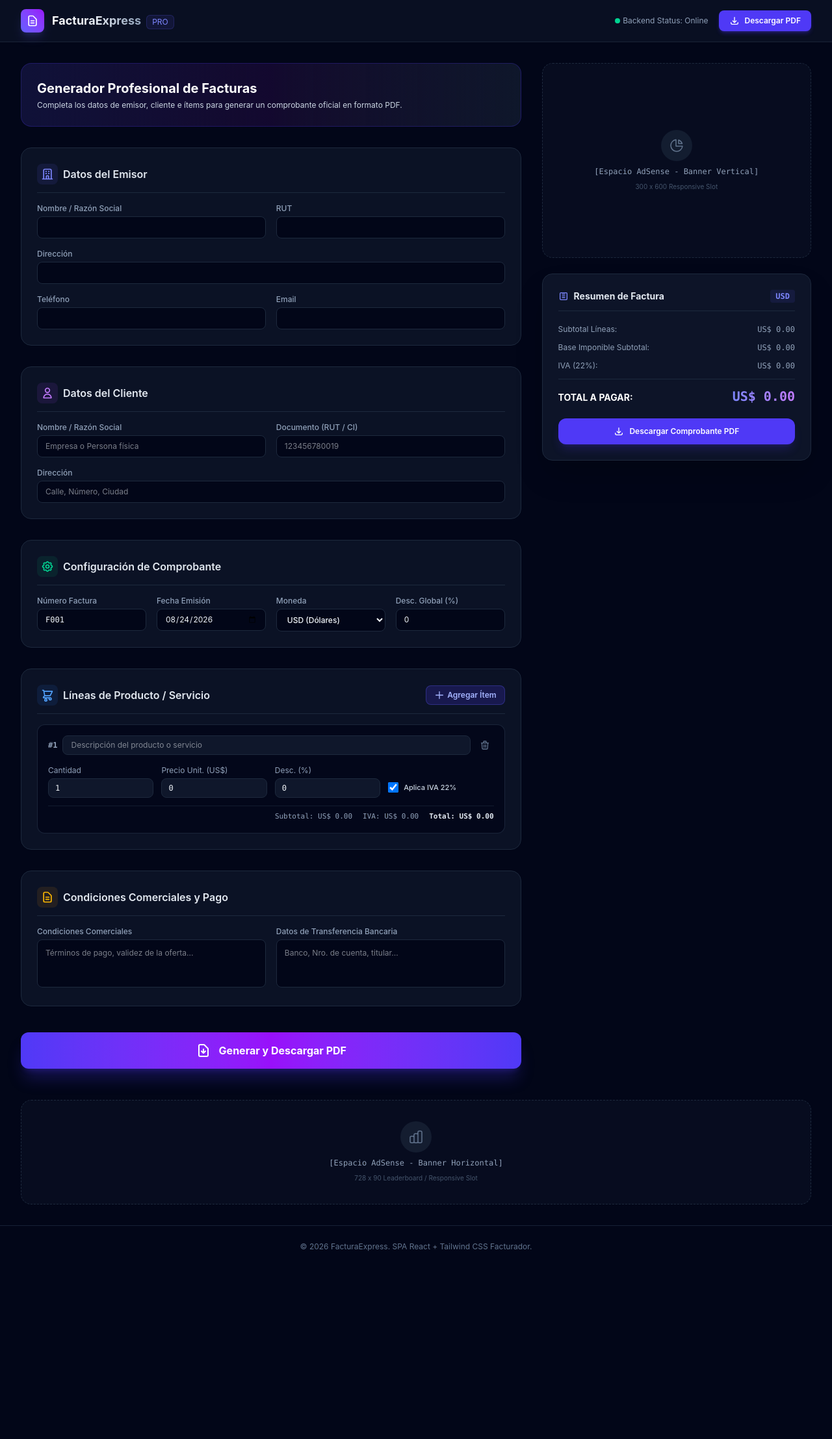
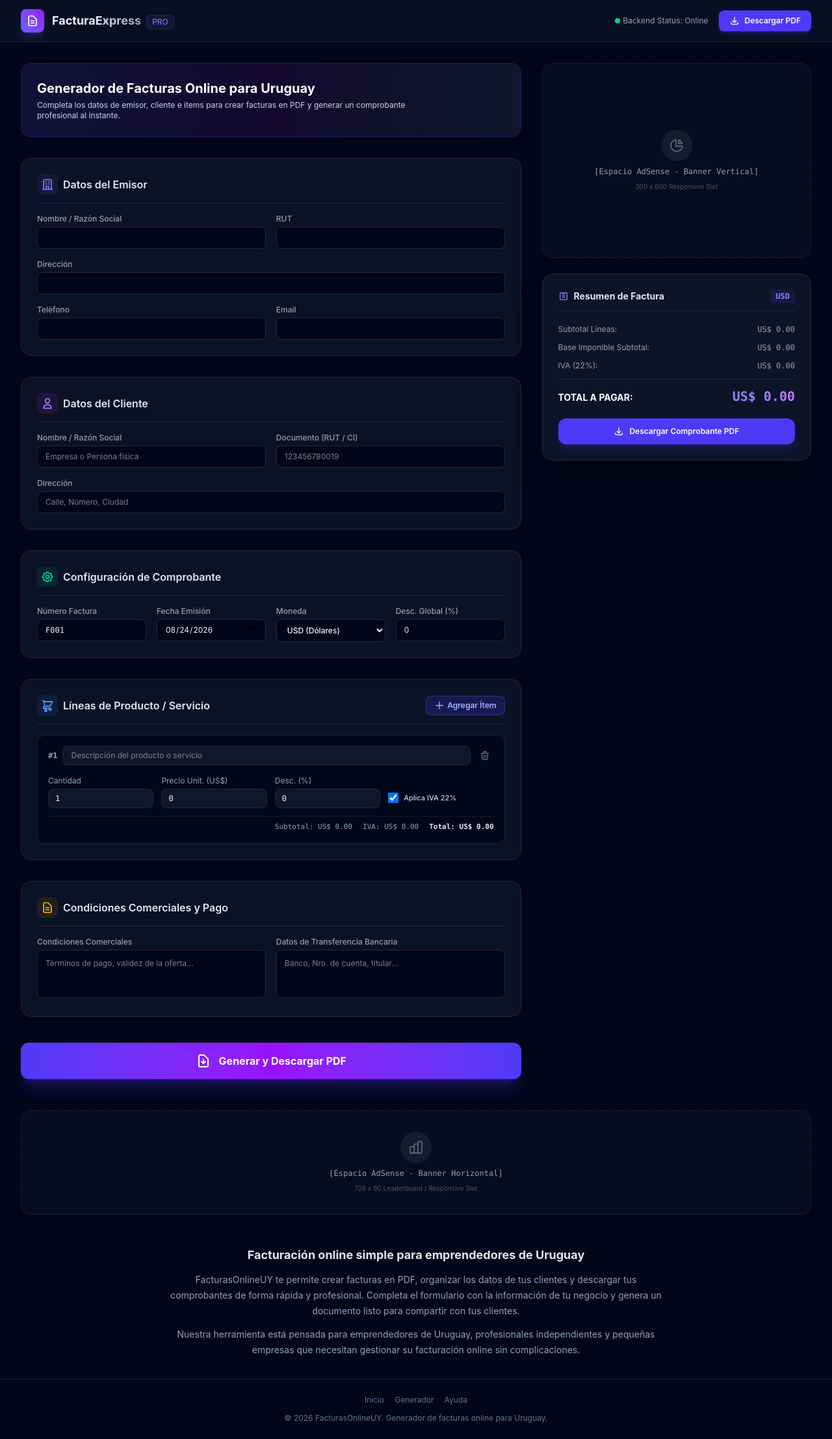
Before and after one commit to OrtegaManu/facturador-tecnogadgets-frontend, a React (Vite) app: page / in a window 1280 px wide. Shown: the whole page at 65% size. Before the commit the page ends 1951 px from the top, so only its background shows below. Built offline with nearby package versions, Linux system fonts and the light colour scheme; no server answers.

Commit message:
Solución integral de errores SEO: H1, meta título y estructura

```diff
--- a/index.html
+++ b/index.html
@@ -1,12 +1,12 @@
 <!doctype html>
-<html lang="en">
+<html lang="es-UY">
   <head>
     <meta charset="UTF-8" />
     <link rel="icon" type="image/svg+xml" href="/favicon.svg" />
     <meta name="viewport" content="width=device-width, initial-scale=1.0" />
     <meta name="description" content="Generador de facturas online ágil y profesional para Uruguay. Crea, descarga en PDF y gestiona tus comprobantes al instante." />
     <meta name="keywords" content="generador de facturas online Uruguay, facturación online Uruguay, facturas en PDF, comprobantes electrónicos Uruguay, crear factura online, gestión de facturas" />
-    <title>FacturasOnlineUY</title>
+    <title>FacturasOnlineUY - Generador de Facturas Online en Uruguay</title>
   </head>
   <body>
     <div id="root"></div>
--- a/src/App.jsx
+++ b/src/App.jsx
@@ -286,7 +286,7 @@ function App() {
       </header>
 
       {/* Main Container - 2 Columns (65% / 35%) */}
-      <main className="flex-1 max-w-7xl w-full mx-auto px-4 sm:px-6 lg:px-8 py-8">
+      <main id="inicio" className="flex-1 max-w-7xl w-full mx-auto px-4 sm:px-6 lg:px-8 py-8">
 
         {/* Notifications */}
         {errorMsg && (
@@ -322,7 +322,7 @@ function App() {
           </div>
         )}
 
-        <form onSubmit={handleGeneratePdf} className="flex flex-col lg:flex-row gap-8">
+        <form id="generador" onSubmit={handleGeneratePdf} className="flex flex-col lg:flex-row gap-8">
 
           {/* LEFT COLUMN (65%) */}
           <div className="w-full lg:w-[65%] space-y-8">
@@ -330,9 +330,9 @@ function App() {
             {/* Header Banner info */}
             <div className="bg-gradient-to-r from-indigo-900/30 via-purple-900/20 to-slate-900 border border-indigo-800/40 rounded-2xl p-6 relative overflow-hidden">
               <div className="relative z-10 space-y-1">
-                <h1 className="text-xl font-bold text-white">Generador Profesional de Facturas</h1>
+                <h1 className="text-xl font-bold text-white">Generador de Facturas Online para Uruguay</h1>
                 <p className="text-xs text-slate-300 max-w-xl">
-                  Completa los datos de emisor, cliente e ítems para generar un comprobante oficial en formato PDF.
+                  Completa los datos de emisor, cliente e ítems para crear facturas en PDF y generar un comprobante profesional al instante.
                 </p>
               </div>
             </div>
@@ -817,11 +817,27 @@ function App() {
           <span className="text-[10px] text-slate-600">728 x 90 Leaderboard / Responsive Slot</span>
         </section>
 
+        <section id="ayuda" className="mt-12 max-w-3xl mx-auto text-center space-y-3">
+          <h2 className="text-lg font-bold text-slate-200">Facturación online simple para emprendedores de Uruguay</h2>
+          <p className="text-sm leading-6 text-slate-400">
+            FacturasOnlineUY te permite crear facturas en PDF, organizar los datos de tus clientes y descargar tus comprobantes de forma rápida y profesional.
+            Completa el formulario con la información de tu negocio y genera un documento listo para compartir con tus clientes.
+          </p>
+          <p className="text-sm leading-6 text-slate-400">
+            Nuestra herramienta está pensada para emprendedores de Uruguay, profesionales independientes y pequeñas empresas que necesitan gestionar su facturación online sin complicaciones.
+          </p>
+        </section>
+
       </main>
 
       {/* Footer */}
       <footer className="border-t border-slate-800/80 bg-slate-950 py-6 text-center text-xs text-slate-500">
-        <p>© 2026 FacturaExpress. SPA React + Tailwind CSS Facturador.</p>
+        <nav aria-label="Navegación interna" className="mb-3 flex justify-center gap-4">
+          <a href="#inicio" className="hover:text-indigo-400 transition">Inicio</a>
+          <a href="#generador" className="hover:text-indigo-400 transition">Generador</a>
+          <a href="#ayuda" className="hover:text-indigo-400 transition">Ayuda</a>
+        </nav>
+        <p>© 2026 FacturasOnlineUY. Generador de facturas online para Uruguay.</p>
       </footer>
     </div>
   )
```
